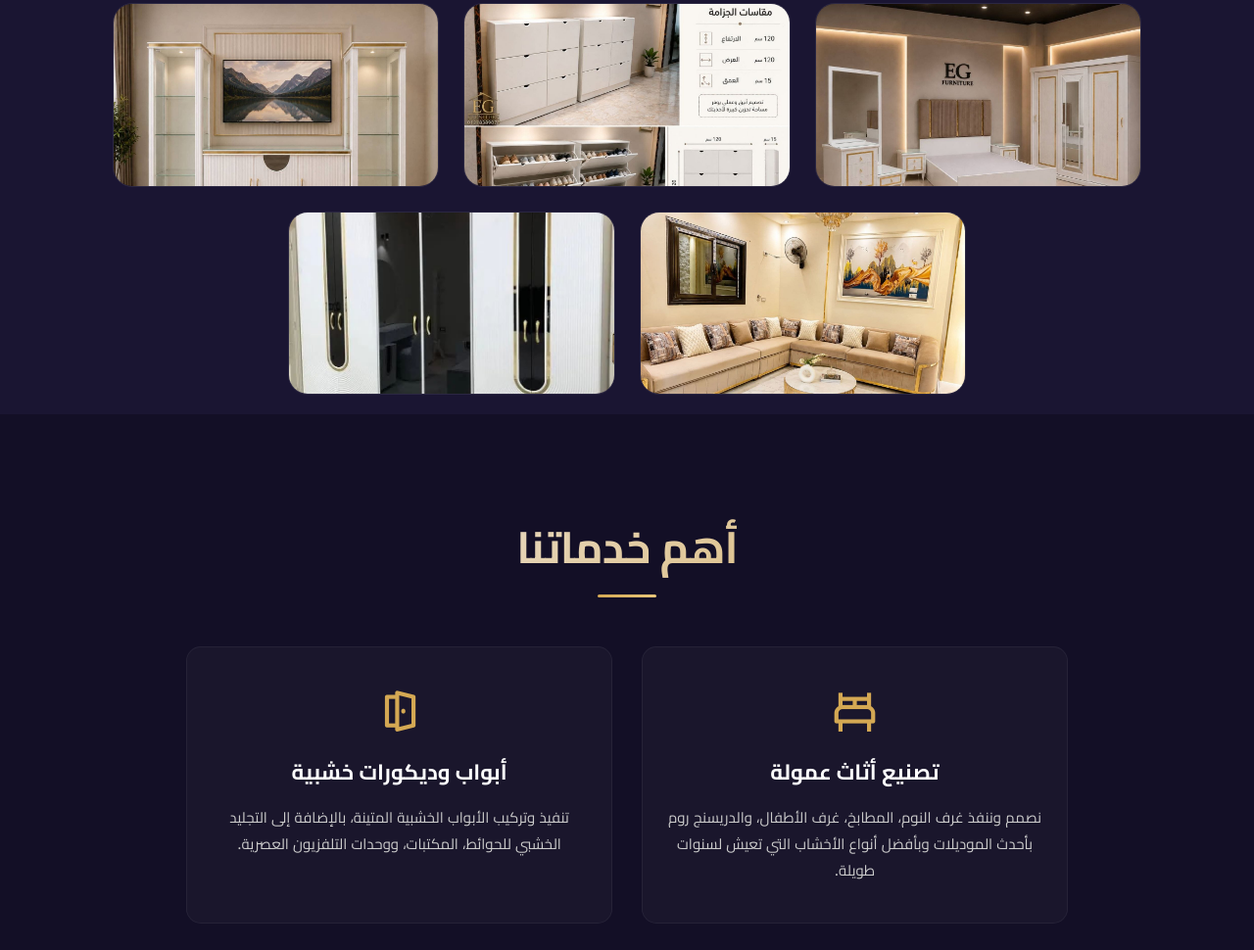
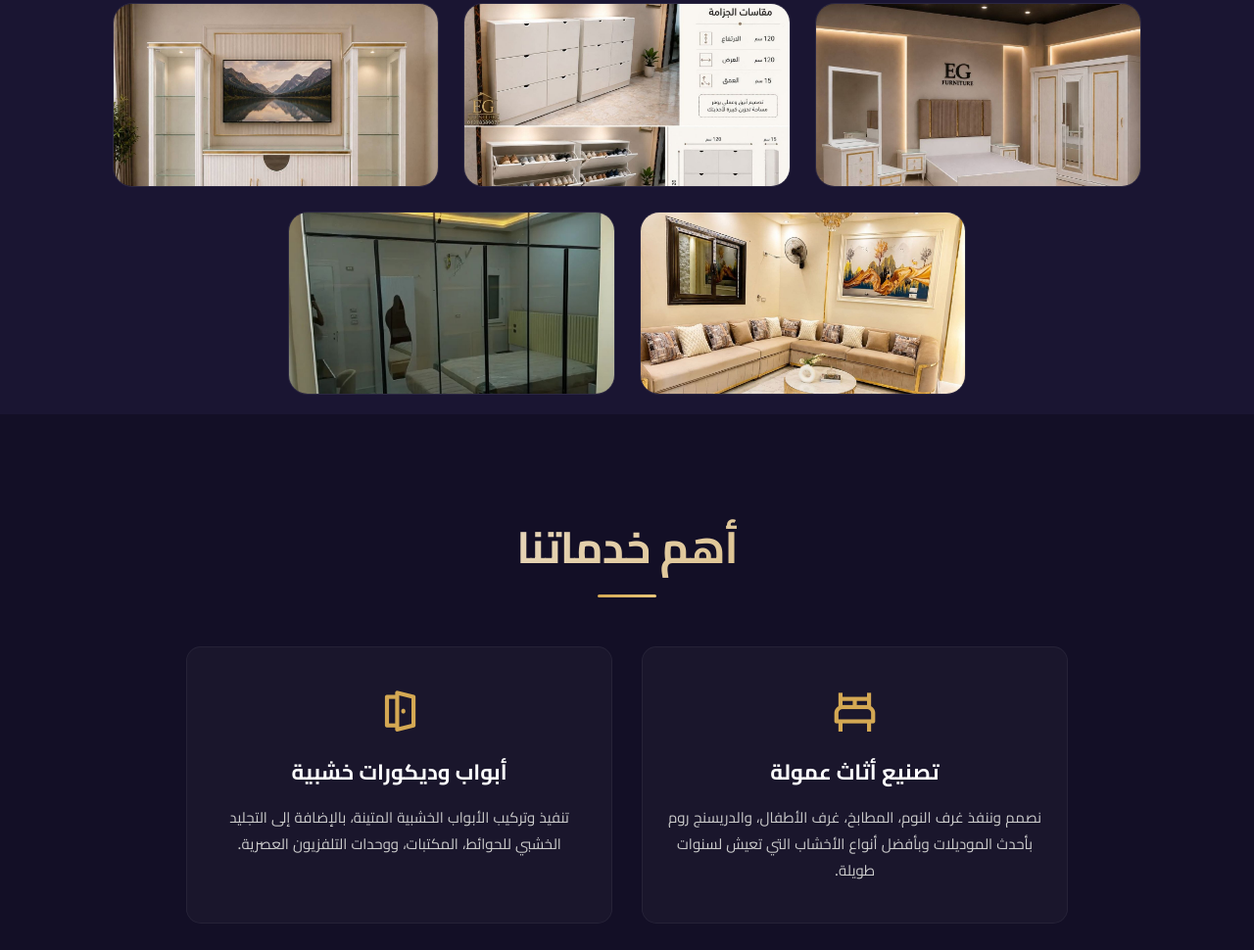
Before and after one commit to maielshayat-glitch/portofolio-main, a plain HTML site: page index.html in a window 1280 px wide. Shown: the part 2046-3016 px from the top of the page at 98% size. Drawn offline with nearby package versions, Linux system fonts and the light colour scheme.

Commit message:
Update index.html

```diff
--- a/index.html
+++ b/index.html
@@ -216,19 +216,19 @@
                 <img src="assets/work8.jpg" alt="طاولات">
             </a>
             <div class="portfolio-layer">
-                <p>طاولات طعام وأنتريه</p>
+                <p>أنتريه</p>
                 <a href="assets/work8.jpg" target="_blank"><i class='bx bx-zoom-in'></i></a>
             </div>
         </div>
 
         <!-- صورة 8 -->
         <div class="portfolio-box">
-            <a href="assets/work9.jpg" target="_blank">
-                <img src="assets/work9.jpg" alt="أعمال متنوعة">
+            <a href="assets/work10.jpg" target="_blank">
+                <img src="assets/work10.jpg" alt="أعمال متنوعة">
             </a>
             <div class="portfolio-layer">
-                <p>أعمال خشبية متنوعة</p>
-                <a href="assets/work9.jpg" target="_blank"><i class='bx bx-zoom-in'></i></a>
+                <p>دريسنج روم</p>
+                <a href="assets/work10.jpg" target="_blank"><i class='bx bx-zoom-in'></i></a>
             </div>
         </div>
     </div>
```
